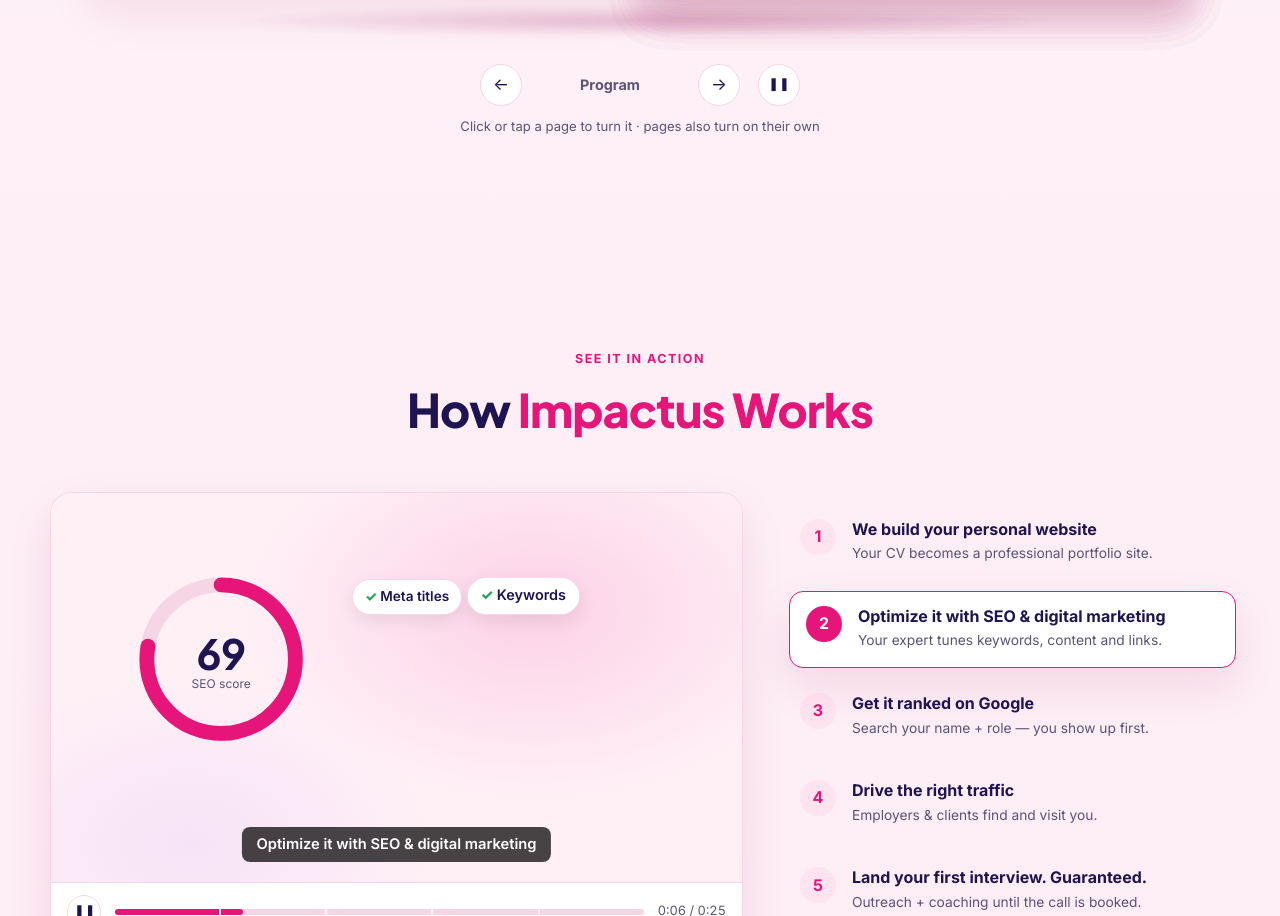
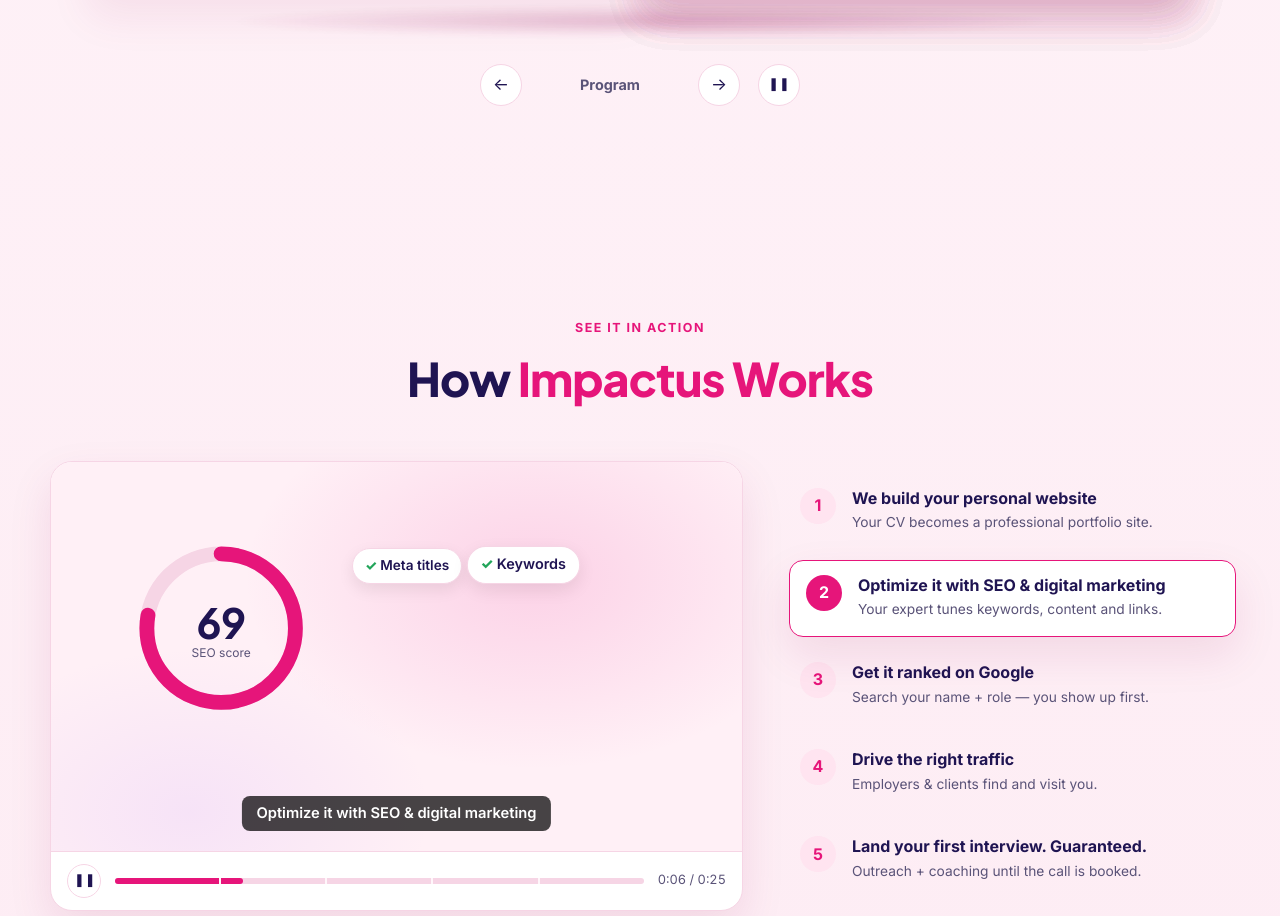
Before and after one commit to pragyamita-debug/impact-us, a plain HTML site: page index.html in a window 1280 px wide. Shown: the part 1554-2470 px from the top of the page. Drawn offline with Linux system fonts and the light colour scheme.

Commit message:
Home: remove the page-turn hint under the book
Co-Authored-By: Claude Opus 5.5 <noreply@anthropic.com>

```diff
--- a/css/home.css
+++ b/css/home.css
@@ -86,7 +86,6 @@
 .bpage { cursor: pointer; }
 .bpage a, .bpage button, .bpage summary { cursor: pointer; }
 .bpage:not(.bpage--back):hover { box-shadow: inset 20px 0 26px -20px rgba(31,20,82,.2), 0 24px 50px rgba(150,20,90,.16); }
-.book-hint { text-align: center; color: var(--muted); font-size: .82rem; margin-top: 10px; }
 .book-ctrl__auto { font-size: .8rem; }
 .leaf {
   position: absolute; top: 0; left: 50%; width: 50%; height: 100%;
--- a/index.html
+++ b/index.html
@@ -206,7 +206,6 @@
       <button class="car-btn" id="bookNext" aria-label="Next page">→</button>
       <button class="car-btn book-ctrl__auto" id="bookAuto" aria-label="Stop automatic page turning">❚❚</button>
     </div>
-    <p class="book-hint">Click or tap a page to turn it · pages also turn on their own</p>
   </div>
 </section>
 
```
